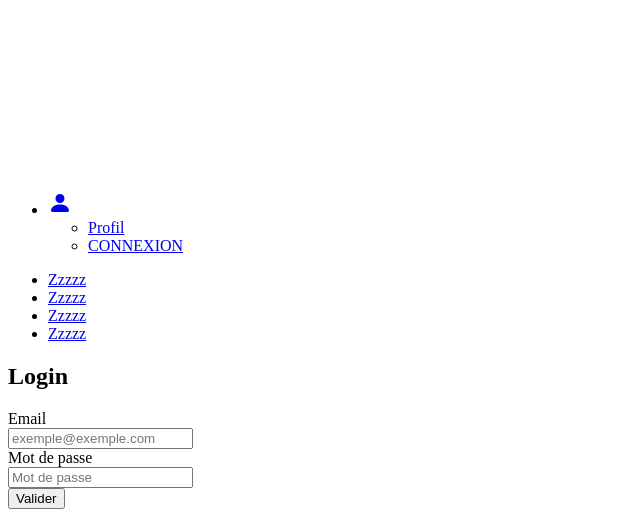
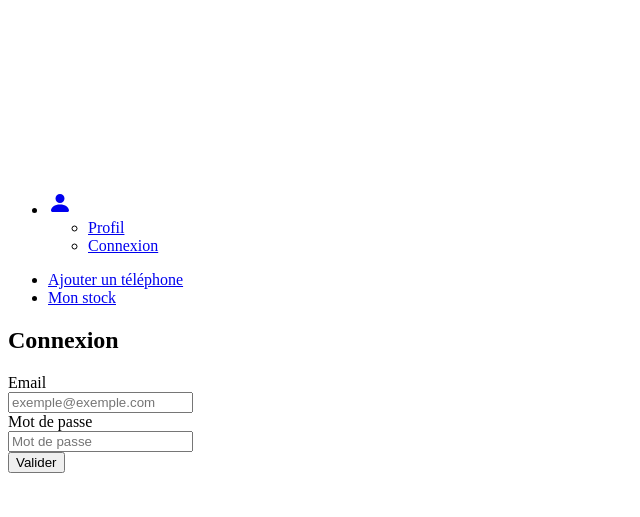
Before and after one commit to jaalazard/hackaton_emmaus_connect, a Symfony app: template templates/login/index.html.twig in a window 1280 px wide; the page is wider, and only the part inside the window is pictured. Shown: the part 812-1329 px from the top of that part, without its empty margins (0-640 px from the left). After the commit the page ends 1285 px from the top of that part, so only its background shows below. Run offline with Twig, Linux system fonts and the light colour scheme; the template is opened without the code that fills it, so the values that code supplies are empty; some libraries are stand-ins or nearby versions.

Commit message:
fixed tabs

```diff
--- a/templates/components/_navbar.html.twig
+++ b/templates/components/_navbar.html.twig
@@ -13,15 +13,15 @@
 				</a>
 				<ul class="dropdown-menu">
 					<li>
-						<a class="dropdown-item text-uppercase text-light" href="#">Profil</a>
+						<a class="dropdown-item text-light" href="#">Profil</a>
 					</li>
 					{% if app.user %}
 						<li>
-							<a class="dropdown-item mx-3 text-decoration-none text-light" href="#">DÉCONNEXION</a>
+							<a class="dropdown-item mx-3 text-decoration-none text-light" href="#">Déconnexion</a>
 						</li>
 					{% else %}
 						<li>
-							<a class="dropdown-item mx-3 text-decoration-none text-light" href="#">CONNEXION</a>
+							<a class="dropdown-item mx-3 text-decoration-none text-light" href="#">Connexion</a>
 						</li>
 					{% endif %}
 				</ul>
@@ -30,16 +30,10 @@
 		<div class="collapse navbar-collapse justify-content-end" id="navbarNav">
 			<ul class="navbar-nav">
 				<li class="nav-item">
-					<a class="nav-link mx-3 text-uppercase text-light" href="#">Zzzzz</a>
+					<a class="nav-link mx-3 fs-4 text-light" href="{{ path('app_phone_form') }}">Ajouter un téléphone</a>
 				</li>
 				<li class="nav-item">
-					<a class="nav-link mx-3 text-uppercase text-light" href="#">Zzzzz</a>
-				</li>
-				<li class="nav-item">
-					<a class="nav-link mx-3 text-uppercase text-light" href="#">Zzzzz</a>
-				</li>
-				<li class="nav-item">
-					<a class="nav-link mx-3 text-uppercase text-light" href="#">Zzzzz</a>
+					<a class="nav-link mx-3 fs-4 text-light" href="#">Mon stock</a>
 				</li>
 			</ul>
 		</div>
--- a/templates/login/index.html.twig
+++ b/templates/login/index.html.twig
@@ -10,7 +10,7 @@
 				<div>{{ error.messageKey|trans(error.messageData, 'security') }}</div>
 			{% endif %}
 
-			<h1 class="fw-bold text-uppercase d-flex mb-2 h3 mt-5 text-light">Login</h1>
+			<h1 class="fw-bold text-uppercase d-flex mb-2 h3 mt-5 py-5 text-light">Connexion</h1>
 
 			<form action="{{ path('app_login') }}" method="post">
 				<div class="d-flex flex-column">
--- a/templates/phoneForm/phoneForm.html.twig
+++ b/templates/phoneForm/phoneForm.html.twig
@@ -1,6 +1,6 @@
 {% extends 'base.html.twig' %}
 
-{% block title %}Ajoute un téléphone
+{% block title %}Emmaüs Connect | Ajouter un téléphone
 {% endblock %}
 
 {% block body %}
```
